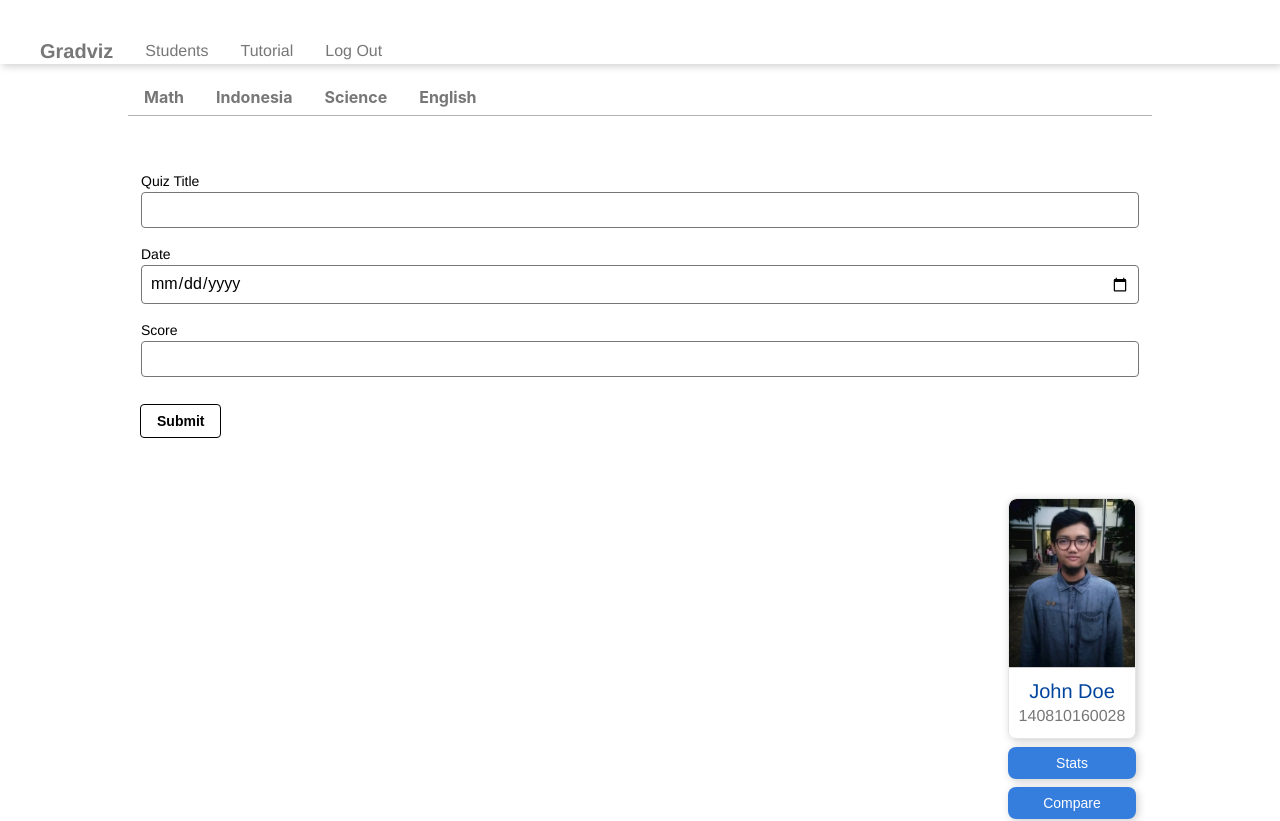
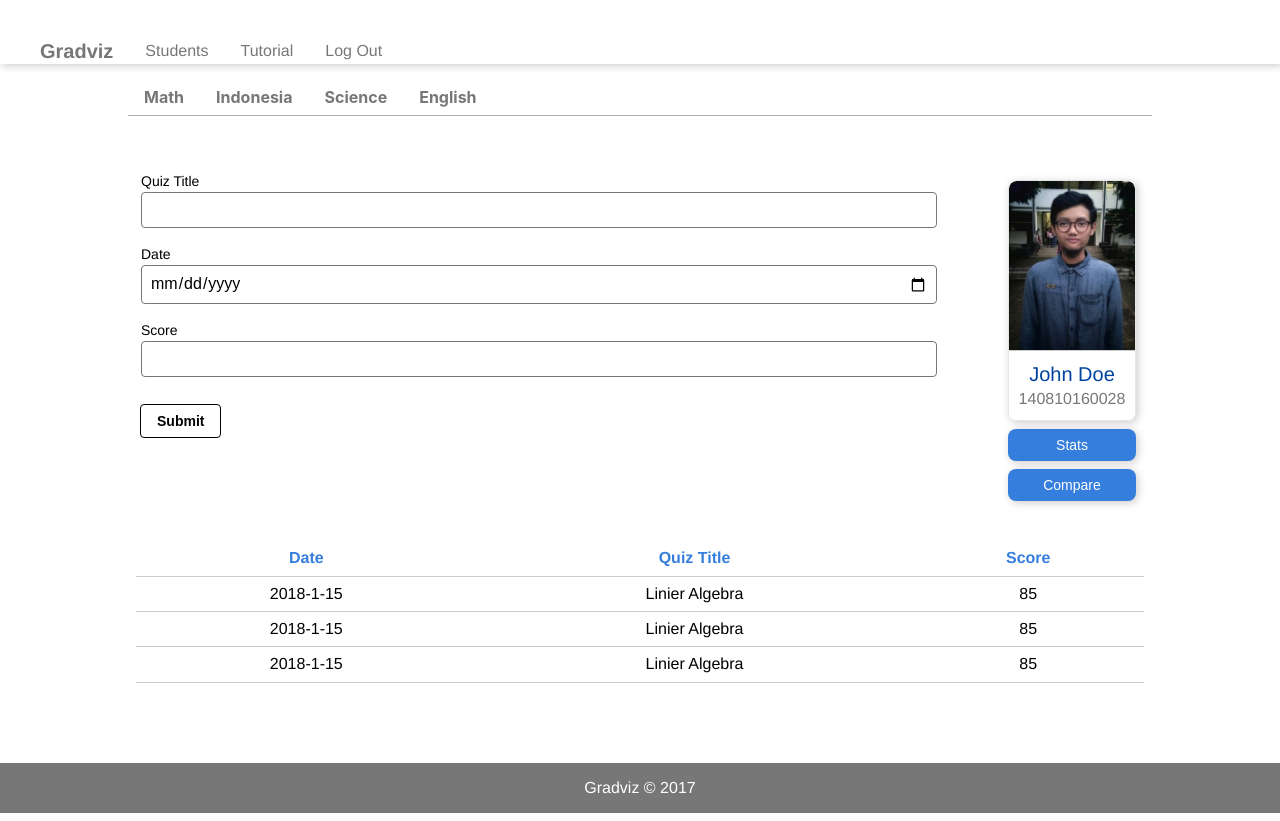
Before and after one commit to fahmifan/grad-viz-react, a React (Create React App) app: page /dashboard/1 in a window 1280 px wide. Shown: the top 821 px of the page. Built offline with nearby package versions, Linux system fonts and the light colour scheme.

Commit message:
fix responsive

```diff
--- a/src/containers/Dashboard/Dashboard.js
+++ b/src/containers/Dashboard/Dashboard.js
@@ -15,9 +15,11 @@ class Dashoard extends Component {
     return (
       <div className="w-100 w-80-ns h-100 mt5 pt2 center relative">
         <Tabs url={this.props.match.url} />
-        <div className="flex w-95 h-100 mt0 ph2 pv3 flex flex-wrap">
-          <StudentForm />
-          <span className="center mr0-ns mv3 pt3 db">
+        <div className="w-100 h-100 mt0 ph2 pv3 flex flex-wrap">
+          <span className="w-100 w-60-ns w-80-l">
+            <StudentForm />
+          </span>
+          <span className="mr-auto ml-auto mr0-ns mr0 mv3 pt3 db">
             <Student />
             <button
               onClick={() => this.statsClickHandler(1)}
@@ -27,7 +29,7 @@ class Dashoard extends Component {
               className="db center pointer shadow-4 w4 f6 link dim br3 ph3 pv2 mb2 white bg-blue bw0 overflow-hidden"
               >Compare</button>
           </span>
-          <span className="mt3 w-100">
+          <span className="mt3 mb5 w-100">
             <Table />
           </span>
         </div>
```
